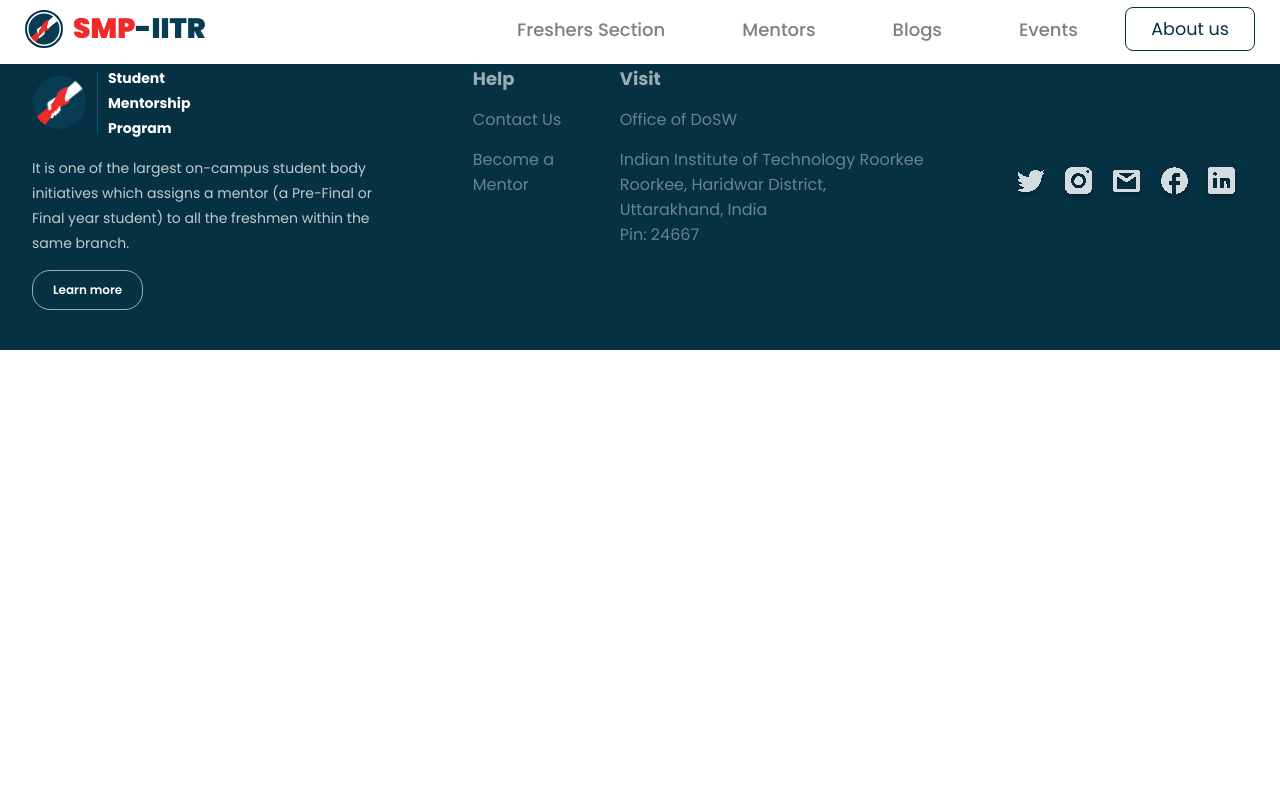
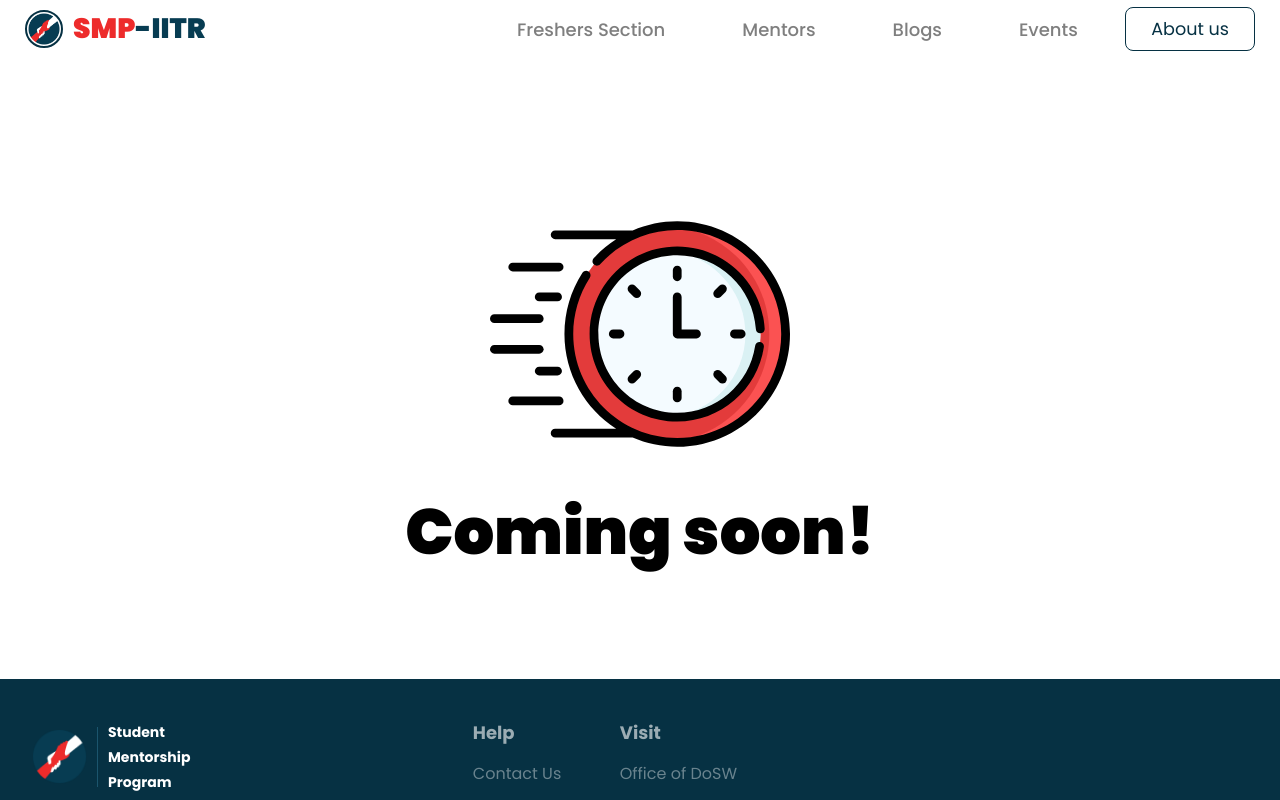
Before and after one commit to Student-Mentorship-Programme/smp-main, a Next.js app: page /blogs in a window 1280 px wide. Shown: the top 800 px of the page. Built offline with nearby package versions, Linux system fonts and the light colour scheme.

Commit message:
added coming soon as a component in pgs

```diff
--- a/src/app/blogs/page.jsx
+++ b/src/app/blogs/page.jsx
@@ -1,9 +1,12 @@
 "use client"
 import React from 'react'
+import ComingSoon from '@/_components/common/ComingSoon/ComingSoon'
 
 const Blogs = () => {
     return (
-        <div>Blogs</div>
+        <div>
+            <ComingSoon/>
+        </div>
     )
 }
 
--- a/src/app/freshers-section/page.jsx
+++ b/src/app/freshers-section/page.jsx
@@ -1,9 +1,13 @@
 "use client"
 import React from 'react'
+import ComingSoon from '@/_components/common/ComingSoon/ComingSoon'
 
 const FreshersSection = () => {
     return (
-        <div>FreshersSection</div>
+        <div>
+            <ComingSoon/>
+        </div>
+
     )
 }
 
```
Also changed, not shown: src/_components/common/ComingSoon/ComingSoon.jsx (renamed from src/_components/pages/ComingSoon/ComingSoon.jsx, +2 -2 lines), src/app/coming-soon/page.jsx (deleted, +0 -12 lines), src/_components/common/ComingSoon/ComingSoon.module.css (renamed from src/_components/pages/ComingSoon/ComingSoon.module.css).
